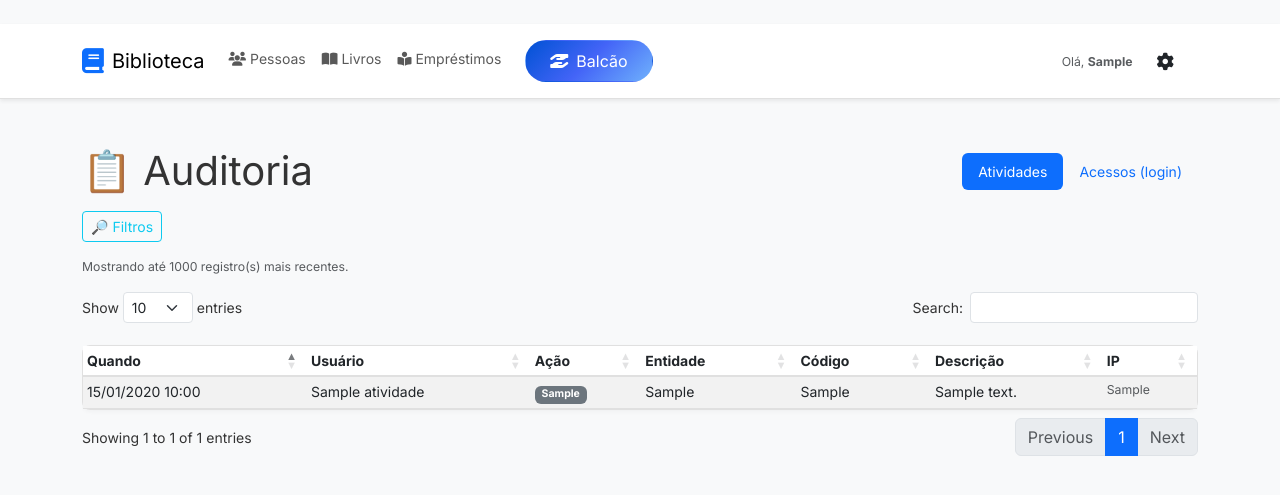
After one commit to carloseduardomcosta/biblioteca-escolar, a Flask app: page /auditoria/ in a window 1280 px wide. The commit adds this page. Shown: the top 495 px of the page. Run offline with Flask 3, Linux system fonts and the light colour scheme; a user stored in the database is signed in; tables that the repository leaves empty hold one stand-in row (values such as "Sample post"); parts of the project's set-up code (start-up, migrations or seed data) failed here and were passed over; some libraries are stand-ins or nearby versions.

Commit message:
feat: sistema de auditoria/logs (cadastros, edições, exclusões, acessos)
Nova trilha de auditoria restrita a administradores: quem cadastrou,
editou ou excluiu o quê (livros, pessoas, usuários, empréstimos), e
histórico de acessos (login/logout, IP, sucesso/falha). Tela em
/auditoria (só admin), com filtros por usuário/ação/entidade/data.

Co-Authored-By: Claude Sonnet 5 <noreply@anthropic.com>

```diff
--- a/app/app.py
+++ b/app/app.py
@@ -14,7 +14,9 @@ from routes.auth import bp as auth_bp
 from models.usuario import Usuario
 from flask import Flask, render_template, redirect, url_for, request
 from models.acesso import Acesso
+from models.log_atividade import LogAtividade
 from routes.users import bp as users_bp
+from routes.auditoria import bp as auditoria_bp
 from flask_wtf import CSRFProtect
 import os
 from flask import send_from_directory
@@ -108,6 +110,7 @@ def create_app(testing=False):
     app.register_blueprint(livros_bp,     url_prefix='/livros')
     app.register_blueprint(emprestimos_bp,url_prefix='/emprestimos')
     app.register_blueprint(users_bp)
+    app.register_blueprint(auditoria_bp)
 
 
     @app.context_processor
--- /dev/null
+++ b/app/routes/auditoria.py
@@ -0,0 +1,116 @@
+# routes/auditoria.py — trilha de auditoria, acesso restrito a administradores.
+from datetime import datetime, timedelta
+from flask import Blueprint, render_template, request, redirect, url_for, flash
+from flask_login import login_required, current_user
+from config.settings import SessionLocal
+from models.log_atividade import LogAtividade
+from models.acesso import Acesso
+from models.usuario import Usuario
+
+bp = Blueprint(
+    'auditoria',
+    __name__,
+    template_folder='templates/auditoria',
+    url_prefix='/auditoria'
+)
+
+# Limite de linhas por consulta — evita carregar um histórico enorme de uma vez.
+# A tabela usa DataTables no front (busca/ordenação client-side dentro desse lote).
+LIMITE = 1000
+
+ACOES = ['criar', 'editar', 'excluir', 'importar', 'emprestar', 'devolver', 'renovar']
+ENTIDADES = ['livro', 'aluno', 'usuario', 'emprestimo']
+
+
+def is_admin():
+    """Só administradores acessam a auditoria."""
+    return current_user.is_authenticated and bool(getattr(current_user, 'is_admin', False))
+
+
+@bp.before_request
+@login_required
+def _check_admin():
+    if not is_admin():
+        flash('Acesso negado. A auditoria é restrita a administradores.', 'danger')
+        return redirect(url_for('dashboard'))
+
+
+def _scope(query, model):
+    """Superadmin (escola_id nulo) vê tudo; senão só os registros da sua escola."""
+    if current_user.escola_id is None:
+        return query
+    return query.filter(model.escola_id == current_user.escola_id)
+
+
+@bp.route('/')
+def listar_atividades():
+    """Cadastros, edições, exclusões e importações — quem fez o quê e quando."""
+    f_acao     = request.args.get('acao', '').strip()
+    f_entidade = request.args.get('entidade', '').strip()
+    f_usuario  = request.args.get('usuario', '').strip()
+    f_data_ini = request.args.get('data_inicio', '').strip()
+    f_data_fim = request.args.get('data_fim', '').strip()
+
+    with SessionLocal() as db:
+        query = _scope(db.query(LogAtividade), LogAtividade)
+        if f_acao in ACOES:
+            query = query.filter(LogAtividade.acao == f_acao)
+        if f_entidade in ENTIDADES:
+            query = query.filter(LogAtividade.entidade == f_entidade)
+        if f_usuario:
+            query = query.filter(LogAtividade.usuario_nome.ilike(f'%{f_usuario}%'))
+        if f_data_ini:
+            try:
+                query = query.filter(LogAtividade.timestamp >= datetime.strptime(f_data_ini, '%Y-%m-%d'))
+            except ValueError:
+                pass
+        if f_data_fim:
+            try:
+                fim = datetime.strptime(f_data_fim, '%Y-%m-%d') + timedelta(days=1)
+                query = query.filter(LogAtividade.timestamp < fim)
+            except ValueError:
+                pass
+
+        logs = query.order_by(LogAtividade.timestamp.desc()).limit(LIMITE).all()
+
+        # lista de usuários da escola, para o filtro em <select>
+        usuarios = [u.username for u in
+                    _scope(db.query(Usuario), Usuario).order_by(Usuario.username).all()]
+
+    return render_template(
+        'auditoria/atividades.html', logs=logs, usuarios=usuarios,
+        acoes=ACOES, entidades=ENTIDADES, filtros=request.args, limite=LIMITE
+    )
+
+
+@bp.route('/acessos')
+def listar_acessos():
+    """Histórico de login: quem entrou, quando, de qual IP, e tentativas falhas."""
+    f_usuario = request.args.get('usuario', '').strip()
+    f_status  = request.args.get('status', '').strip()   # sucesso | falha
+
+    with SessionLocal() as db:
+        query = (
+            db.query(Acesso, Usuario.username)
+              .outerjoin(Usuario, Acesso.usuario_id == Usuario.id)
+        )
+        if current_user.escola_id is not None:
+            query = query.filter(Usuario.escola_id == current_user.escola_id)
+        if f_usuario:
+            query = query.filter(Usuario.username.ilike(f'%{f_usuario}%'))
+        if f_status == 'sucesso':
+            query = query.filter(Acesso.sucesso.is_(True))
+        elif f_status == 'falha':
+            query = query.filter(Acesso.sucesso.is_(False))
+
+        linhas = query.order_by(Acesso.timestamp.desc()).limit(LIMITE).all()
+        acessos = [{'acesso': a, 'username': username or '(usuário inexistente)'}
+                   for a, username in linhas]
+
+        usuarios = [u.username for u in
+                    _scope(db.query(Usuario), Usuario).order_by(Usuario.username).all()]
+
+    return render_template(
+        'auditoria/acessos.html', acessos=acessos, usuarios=usuarios,
+        filtros=request.args, limite=LIMITE
+    )
--- a/app/routes/emprestimos.py
+++ b/app/routes/emprestimos.py
@@ -11,6 +11,7 @@ from config.settings import SessionLocal
 from models.emprestimo import Emprestimo
 from models.aluno import Aluno
 from models.livro import Livro
+from utils.auditoria import registrar
 import logging
 
 
@@ -236,6 +237,10 @@ def criar_emprestimo():
             )
             livro.situacao = 'emprestado'
             db.add(emprestimo)
+            registrar(db, 'emprestar', 'emprestimo',
+                      f'Emprestou o livro "{livro.titulo}" ({livro.codigo}) para "{aluno.nome}", '
+                      f'devolução prevista em {prevista.strftime("%d/%m/%Y")}.',
+                      entidade_codigo=livro.codigo)
 
             # Atraso "só avisa": informa se a pessoa tem OUTROS livros vencidos.
             atrasos = _atrasos_da_pessoa(db, aluno.id, hoje)
@@ -283,6 +288,11 @@ def registrar_devolucao():
             for e in abertos:
                 e.data_devolucao = hoje
             livro.situacao = 'disponível'
+            portador = db.get(Aluno, abertos[0].aluno_id)
+            registrar(db, 'devolver', 'emprestimo',
+                      f'Registrou a devolução do livro "{livro.titulo}" ({livro.codigo})'
+                      + (f' por "{portador.nome}".' if portador else '.'),
+                      entidade_codigo=livro.codigo)
             db.commit()
             ids = [e.id for e in abertos]
 
@@ -330,6 +340,10 @@ def renovar_emprestimo():
                 nova = hoje + timedelta(days=dias)
 
             ativo.data_prevista_devolucao = nova
+            registrar(db, 'renovar', 'emprestimo',
+                      f'Renovou o livro "{livro.titulo}" ({livro.codigo}), '
+                      f'nova devolução em {nova.strftime("%d/%m/%Y")}.',
+                      entidade_codigo=livro.codigo)
             db.commit()
 
         return jsonify(message='Empréstimo renovado', nova_data=nova.isoformat()), 200
--- a/app/routes/livros.py
+++ b/app/routes/livros.py
@@ -8,6 +8,7 @@ from models.livro import Livro
 from models.emprestimo import Emprestimo
 from utils.barcode import gerar_barcode
 from utils.planilha import linhas_planilha, parse_ano
+from utils.auditoria import registrar
 import os, csv, io, re
 from reportlab.pdfgen import canvas
 from flask import current_app, send_file
@@ -183,6 +184,9 @@ def importar_livros():
                 barcode_img=arquivo
             ))
             created += 1
+        if created:
+            registrar(db, 'importar', 'livro',
+                      f'Importou {created} livro(s) de {total} linha(s) da planilha.')
         db.commit()
 
     # resumo detalhado (nada é perdido em silêncio)
@@ -314,6 +318,13 @@ def novo_livro():
             for cod_i, tit_i in itens:
                 _mk(cod_i, tit_i, db)
             try:
+                if qtd == 1:
+                    registrar(db, 'criar', 'livro', f'Cadastrou o livro "{titulo}".',
+                              entidade_codigo=itens[0][0])
+                else:
+                    cods = ', '.join(cod for cod, _ in itens)
+                    registrar(db, 'criar', 'livro',
+                              f'Cadastrou {qtd} exemplares de "{titulo}" (códigos: {cods}).')
                 db.commit()
                 if qtd == 1:
                     flash(f'📗 Livro "{titulo}" ({itens[0][0]}) cadastrado! '
@@ -407,6 +418,10 @@ def editar_livro(codigo):
                     ))
                     novos.append(cod)
             try:
+                desc = f'Editou o livro "{livro.titulo}".'
+                if novos:
+                    desc += f' Criou +{len(novos)} exemplares (códigos: {", ".join(novos)}).'
+                registrar(db, 'editar', 'livro', desc, entidade_codigo=codigo)
                 db.commit()
                 if novos:
                     flash(f'✅ Livro atualizado e +{len(novos)} exemplares criados '
@@ -442,6 +457,8 @@ def deletar_livro(codigo):
                 flash('Livro não encontrado.', 'warning')
                 return redirect(url_for('livros.listar_livros'))
             titulo = obj.titulo          # captura antes de excluir/fechar a sessão
+            registrar(db, 'excluir', 'livro', f'Excluiu o livro "{titulo}".',
+                      entidade_codigo=codigo)
             db.delete(obj)
             db.commit()
         flash(f'Livro {codigo} — "{titulo}" excluído por {current_user.username}.', 'success')
--- /dev/null
+++ b/app/templates/auditoria/atividades.html
@@ -0,0 +1,93 @@
+<!-- templates/auditoria/atividades.html -->
+{% extends 'base.html' %}
+{% block title %}Auditoria — Atividades{% endblock %}
+{% block content %}
+
+{% set _CORES = {'criar':'success','editar':'primary','excluir':'danger','importar':'info',
+                  'emprestar':'secondary','devolver':'dark','renovar':'warning'} %}
+
+<div class="d-flex justify-content-between align-items-center mb-3 flex-wrap gap-2">
+  <h1 class="mb-0">📋 Auditoria</h1>
+  <ul class="nav nav-pills">
+    <li class="nav-item">
+      <a class="nav-link active" href="{{ url_for('auditoria.listar_atividades') }}">Atividades</a>
+    </li>
+    <li class="nav-item">
+      <a class="nav-link" href="{{ url_for('auditoria.listar_acessos') }}">Acessos (login)</a>
+    </li>
+  </ul>
+</div>
+
+<details class="mb-3"{% if filtros %} open{% endif %}>
+  <summary class="btn btn-outline-info btn-sm">🔎 Filtros</summary>
+  <form method="get" class="card card-body mt-2 bg-light">
+    <div class="row g-2">
+      <div class="col-md-3">
+        <label class="form-label mb-0 small">Usuário</label>
+        <select name="usuario" class="form-select form-select-sm">
+          <option value="">Todos</option>
+          {% for u in usuarios %}
+            <option value="{{ u }}" {% if filtros.get('usuario') == u %}selected{% endif %}>{{ u }}</option>
+          {% endfor %}
+        </select>
+      </div>
+      <div class="col-md-2">
+        <label class="form-label mb-0 small">Ação</label>
+        <select name="acao" class="form-select form-select-sm">
+          <option value="">Todas</option>
+          {% for a in acoes %}
+            <option value="{{ a }}" {% if filtros.get('acao') == a %}selected{% endif %}>{{ a }}</option>
+          {% endfor %}
+        </select>
+      </div>
+      <div class="col-md-2">
+        <label class="form-label mb-0 small">Entidade</label>
+        <select name="entidade" class="form-select form-select-sm">
+          <option value="">Todas</option>
+          {% for e in entidades %}
+            <option value="{{ e }}" {% if filtros.get('entidade') == e %}selected{% endif %}>{{ e }}</option>
+          {% endfor %}
+        </select>
+      </div>
+      <div class="col-md-2">
+        <label class="form-label mb-0 small">De</label>
+        <input type="date" name="data_inicio" value="{{ filtros.get('data_inicio','') }}" class="form-control form-control-sm">
+      </div>
+      <div class="col-md-2">
+        <label class="form-label mb-0 small">Até</label>
+        <input type="date" name="data_fim" value="{{ filtros.get('data_fim','') }}" class="form-control form-control-sm">
+      </div>
+      <div class="col-md-1 d-flex align-items-end">
+        <button class="btn btn-primary btn-sm w-100" type="submit">Filtrar</button>
+      </div>
+    </div>
+  </form>
+</details>
+
+<p class="text-muted small">Mostrando até {{ limite }} registro(s) mais recentes.</p>
+
+<div class="table-responsive">
+  <table id="atividadesTable" class="table table-striped table-sm datatable" style="width:100%">
+    <thead>
+      <tr>
+        <th>Quando</th><th>Usuário</th><th>Ação</th><th>Entidade</th><th>Código</th><th>Descrição</th><th>IP</th>
+      </tr>
+    </thead>
+    <tbody>
+      {% for log in logs %}
+        <tr>
+          <td class="text-nowrap">{{ log.timestamp.strftime('%d/%m/%Y %H:%M') }}</td>
+          <td>{{ log.usuario_nome or '—' }}</td>
+          <td><span class="badge bg-{{ _CORES.get(log.acao, 'secondary') }}">{{ log.acao }}</span></td>
+          <td>{{ log.entidade }}</td>
+          <td>{{ log.entidade_codigo or '—' }}</td>
+          <td>{{ log.descricao }}</td>
+          <td class="text-muted small">{{ log.ip or '—' }}</td>
+        </tr>
+      {% else %}
+        <tr><td colspan="7" class="text-center text-muted">Nenhuma atividade registrada ainda.</td></tr>
+      {% endfor %}
+    </tbody>
+  </table>
+</div>
+{% endblock %}
--- a/app/templates/base.html
+++ b/app/templates/base.html
@@ -98,6 +98,13 @@
                     <i class="fa-solid fa-users me-2"></i>Gestão de Usuários
                   </a>
                 </li>
+                {% if current_user.is_admin %}
+                <li>
+                  <a class="dropdown-item" href="{{ url_for('auditoria.listar_atividades') }}">
+                    <i class="fa-solid fa-list-check me-2"></i>Auditoria / Logs
+                  </a>
+                </li>
+                {% endif %}
                 <li><hr class="dropdown-divider"></li>
                 <li>
                   <a class="dropdown-item text-danger" href="{{ url_for('auth.logout') }}">
```
Also changed, not shown: app/models/log_atividade.py (added, +24 -0 lines), app/routes/alunos.py (+9 -0 lines), app/routes/users.py (+9 -0 lines), app/templates/auditoria/acessos.html (added, +77 -0 lines), app/tests/conftest.py (+1 -0 lines), app/utils/auditoria.py (added, +22 -0 lines).
